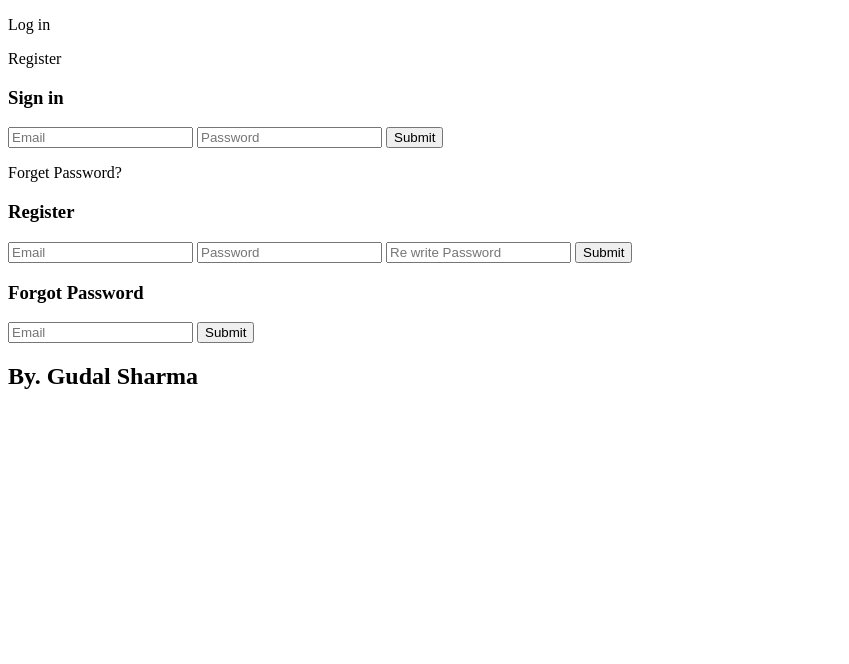
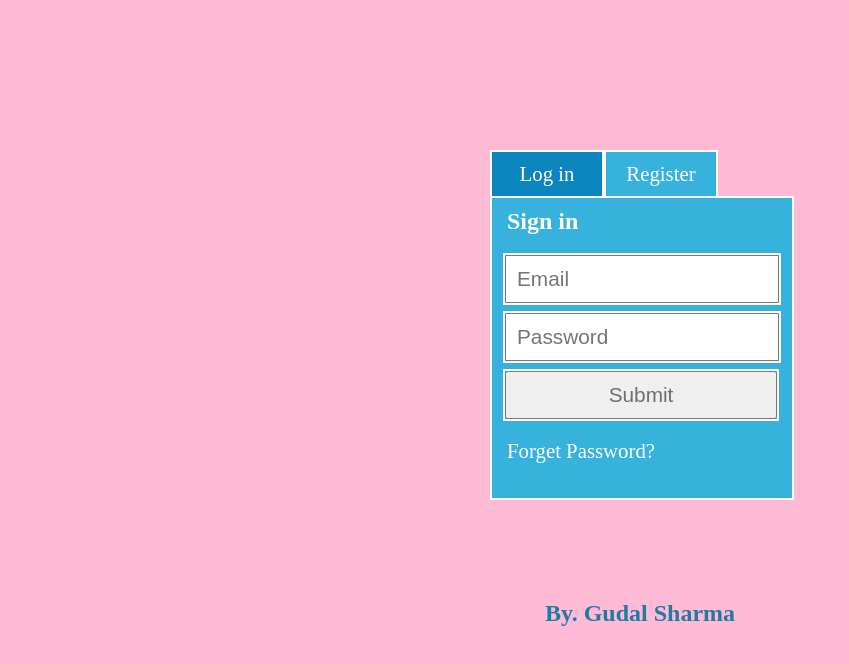
Before and after one commit to gudal96sharma/webpage, a plain HTML site: page index.html in a window 1280 px wide. Shown: the whole page, without its empty margins (0-849 px from the left). Drawn offline with Linux system fonts and the light colour scheme.

Commit message:
login and signup page with css

```diff
--- a/index.html
+++ b/index.html
@@ -1,7 +1,7 @@
 <!DOCTYPE html>
 <html>
 <head>
-	<title></title>
+	<link rel="stylesheet" href="style.css" />
 </head>
 <body>
 	<div id="container">
@@ -42,7 +42,6 @@
     </div>
     <div id="footer">
         <h2>By. Gudal Sharma </h2>
-
     </div>
 </body>
 </html>
--- /dev/null
+++ b/style.css
@@ -0,0 +1,97 @@
+* {
+            padding: 0;
+            margin: 0;
+            box-size:border-box;
+        }
+        body {
+            background: rgba(255, 84, 151, 0.40);
+        }
+        #container {
+            width: 300px;
+            margin: 0 auto;
+            margin-top: 150px;
+        }
+        .tabs {
+            display: table-cell;
+            width: 30%;
+            background-color: rgba(11, 177, 224, 0.82);
+            padding: 10px;
+            float: left;
+            text-align: center;
+            vertical-align: middle;
+            border: 2px solid #ffffff;
+            border-bottom: 0px;
+            position: relative;
+            font-size: 1.3em;
+            color: #ffffff;
+        }
+        .tabs:hover, p{
+            cursor: pointer;
+        }
+
+        #lt {
+            background-color: rgb(12, 132, 189);
+        }
+        #cont {
+            width: 100%;
+            height: 300px;
+            background-color: rgba(11, 177, 224, 0.82);
+            border: 2px solid #ffffff;
+        }
+
+        input{
+            display: block;
+            width: 250px;
+            margin: 10px 13px;
+            padding: 10px;
+            font-size: 1.3em;
+            color: rgba(11, 177, 224, 0.82);
+            outline: 2px solid #ffffff;
+        }
+
+        input[type="submit"] {
+            width: 272px;
+            color: #6e6e6e;
+        }
+
+        #clear {
+            clear: both;
+        }
+
+        .comm {
+            position: absolute;
+            visibility: hidden;
+        }
+        #login {
+            visibility: visible;
+        }
+
+        h3 {
+            display: table-cell;
+            vertical-align: middle;
+            padding: 10px 15px;
+            font-size: 1.5em;
+            color: #ffffff;
+        }
+
+        #forgot h3 {
+            display: block;
+            margin-top: 30px;
+            text-align: center;
+        }
+
+        #forgot div {
+            margin-top: 30px;
+        }
+        p {
+            padding: 10px 15px;
+            font-size: 1.3em;
+            color: #ffffff;
+        }
+        #footer {
+            width: 300px;
+            margin: 100px auto;
+            text-align: center;
+            color: rgba(9, 118, 155, 0.91);
+
+        }
```
